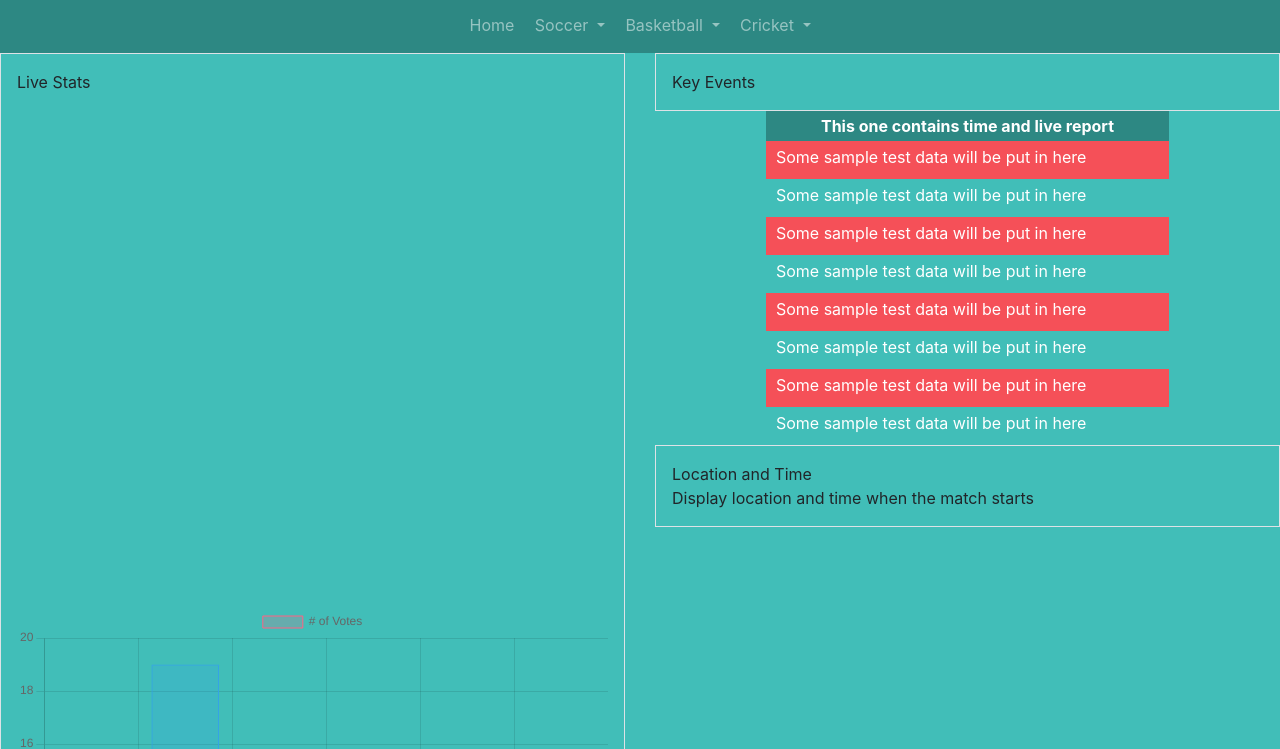
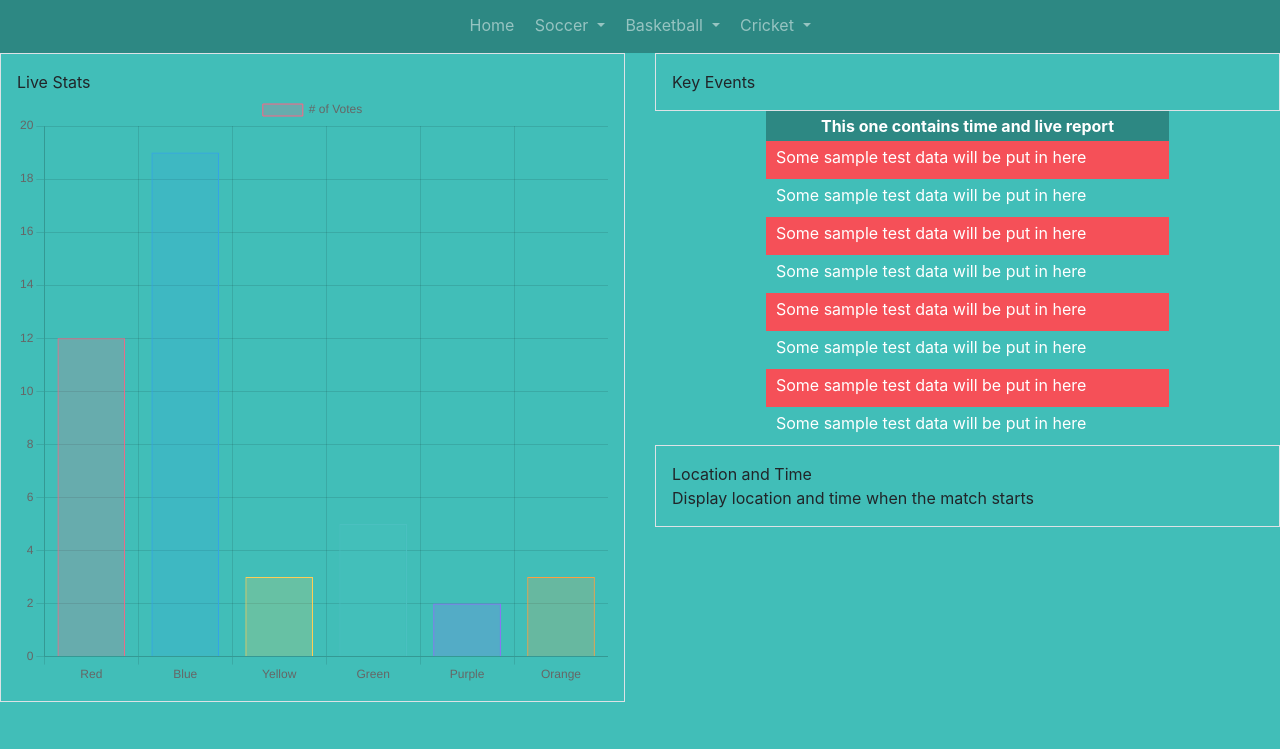
Before and after one commit to m-ramm/SportsReports, a plain HTML site: page Application/Widgets/liveMatch.html in a window 1280 px wide. Shown: the part 51-800 px from the top of the page. Drawn offline with nearby package versions, Linux system fonts and the light colour scheme.

Commit message:
graph location fix

```diff
--- a/Application/Widgets/liveMatch.html
+++ b/Application/Widgets/liveMatch.html
@@ -85,8 +85,7 @@
     <div class="row">
         <div class="col-sm-4 col-md-12 col-lg-6">
             <div class="Live-stats p-3 border">Live Stats
-                <div id="chart_div" style="height: 40vw;"></div>
-                    <canvas id="scatter_graph" width= "400" height= "400"></canvas>
+                <canvas id="scatter_graph" width= "400" height= "400"></canvas>
             </div>
         </div>
         <div class=" key-Events col-sm-4 col-md-12 col-lg-6">
```
